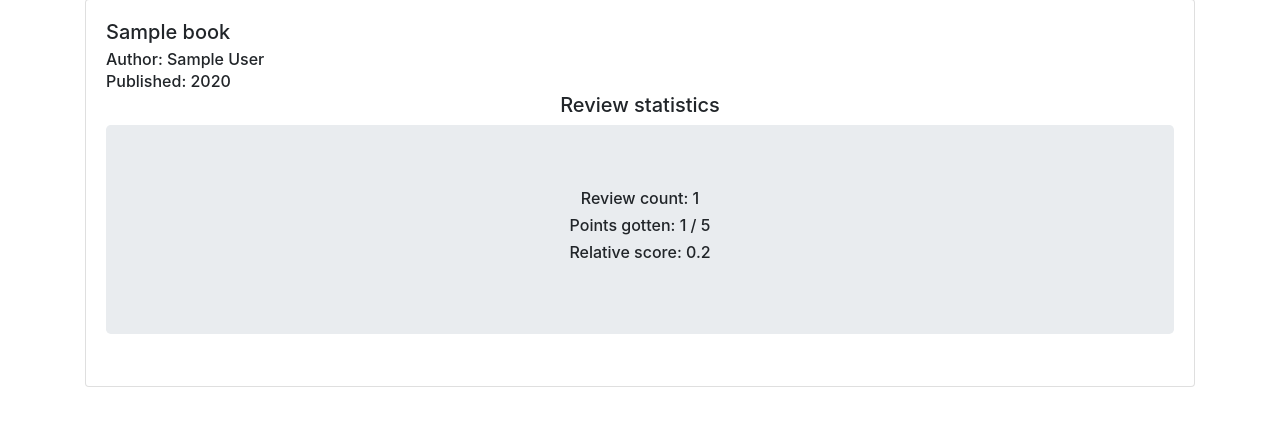
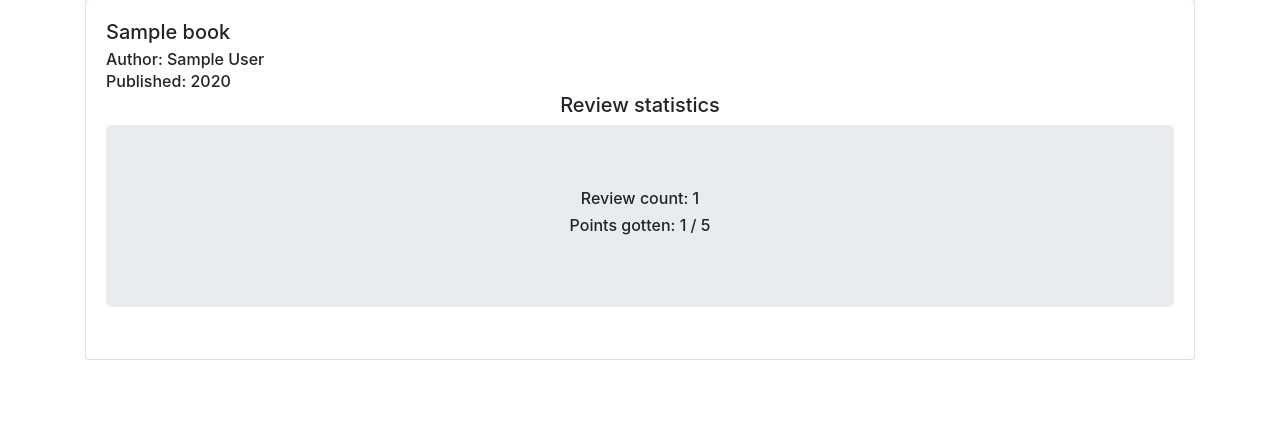
Before and after one commit to guotin/tietokantasovellus, a Flask app: page /books/bestgraded in a window 1280 px wide. Shown: the part 375-800 px from the top of the page. Run offline with Flask 2, Linux system fonts and the light colour scheme; tables that the repository leaves empty hold one stand-in row (values such as "Sample post"); some libraries are stand-ins or nearby versions.

Commit message:
Delete ugly text

```diff
--- a/application/templates/books/bestgraded.html
+++ b/application/templates/books/bestgraded.html
@@ -32,7 +32,6 @@
       <div class="container text-center">
         <h6>Review count: {{ book.grade_count }}</h6>
         <h6>Points gotten: {{ book.grade_sum }} / {{ book.grade_count * 5 }}</h6>
-        <h6>Relative score: {{ book.grade_order }}</h6>
       </div>
     </div>
   </div>
```
